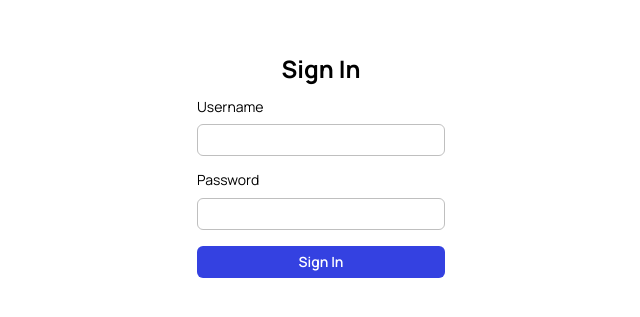
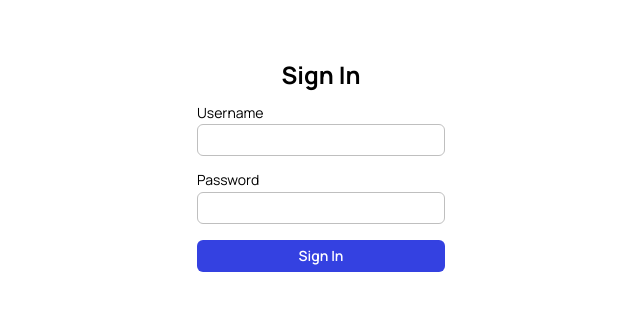
Before and after one commit to ScaffoldMC/ScaffoldMC, a Next.js app in the folder apps/web/: page /login in a window 1280 px wide. Shown: the part 251-568 px from the top of the page, without its empty margins (319-959 px from the left). Built offline with nearby package versions, Linux system fonts and the light colour scheme.

Commit message:
Don't change label display

```diff
--- a/apps/web/components/atoms/label/label.module.css
+++ b/apps/web/components/atoms/label/label.module.css
@@ -1,5 +1,3 @@
 .base {
-	display: inline-block;
-	padding-bottom: 6px;
 	font-size: 14px;
 }
```
